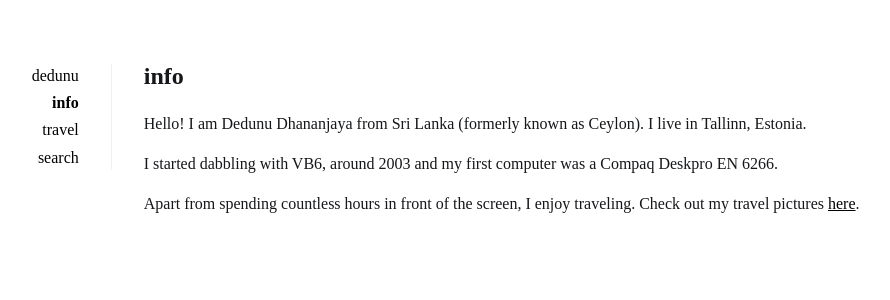
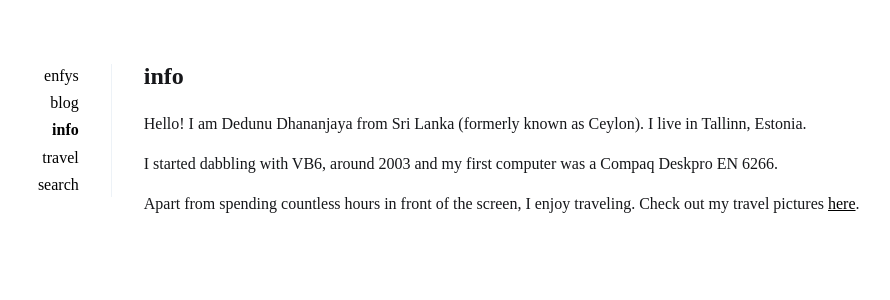
Before and after one commit to dedunu/dedunu.github.io, a Jekyll site: the page built from _pages/info.md, in a window 1280 px wide. Shown: the top 300 px of the page, without its empty margins (209-1099 px from the left). Built offline with Jekyll 4.4.1, drawn with Linux system fonts in a browser that asks for light colours; some web fonts are replaced.

Commit message:
Update navigation.yml

```diff
--- a/_data/navigation.yml
+++ b/_data/navigation.yml
@@ -1,6 +1,8 @@
 links:
-- title: dedunu
+- title: enfys
   url: /
+- title: blog
+  url: /blog
 - title: info
   url: /info
 - title: travel
```
